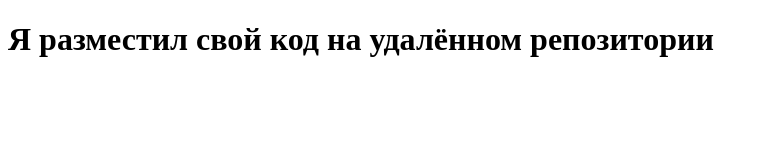
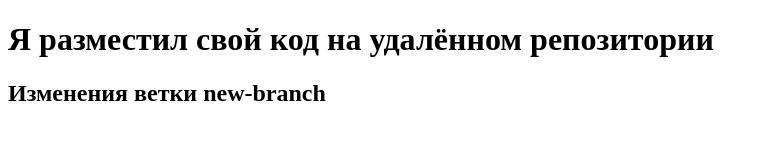
Before and after one commit to Evilswain/test_repo, a plain HTML site: page index.html in a window 1280 px wide. Shown: the whole page, without its empty margins (0-768 px from the left). Drawn offline with Linux system fonts and the light colour scheme.

Commit message:
added h2 in new-branch

```diff
--- a/index.html
+++ b/index.html
@@ -7,5 +7,6 @@
 </head>
 <body>
     <h1>Я разместил свой код на удалённом репозитории</h1>
+    <h2>Изменения ветки new-branch</h2>
 </body>
 </html>
```
